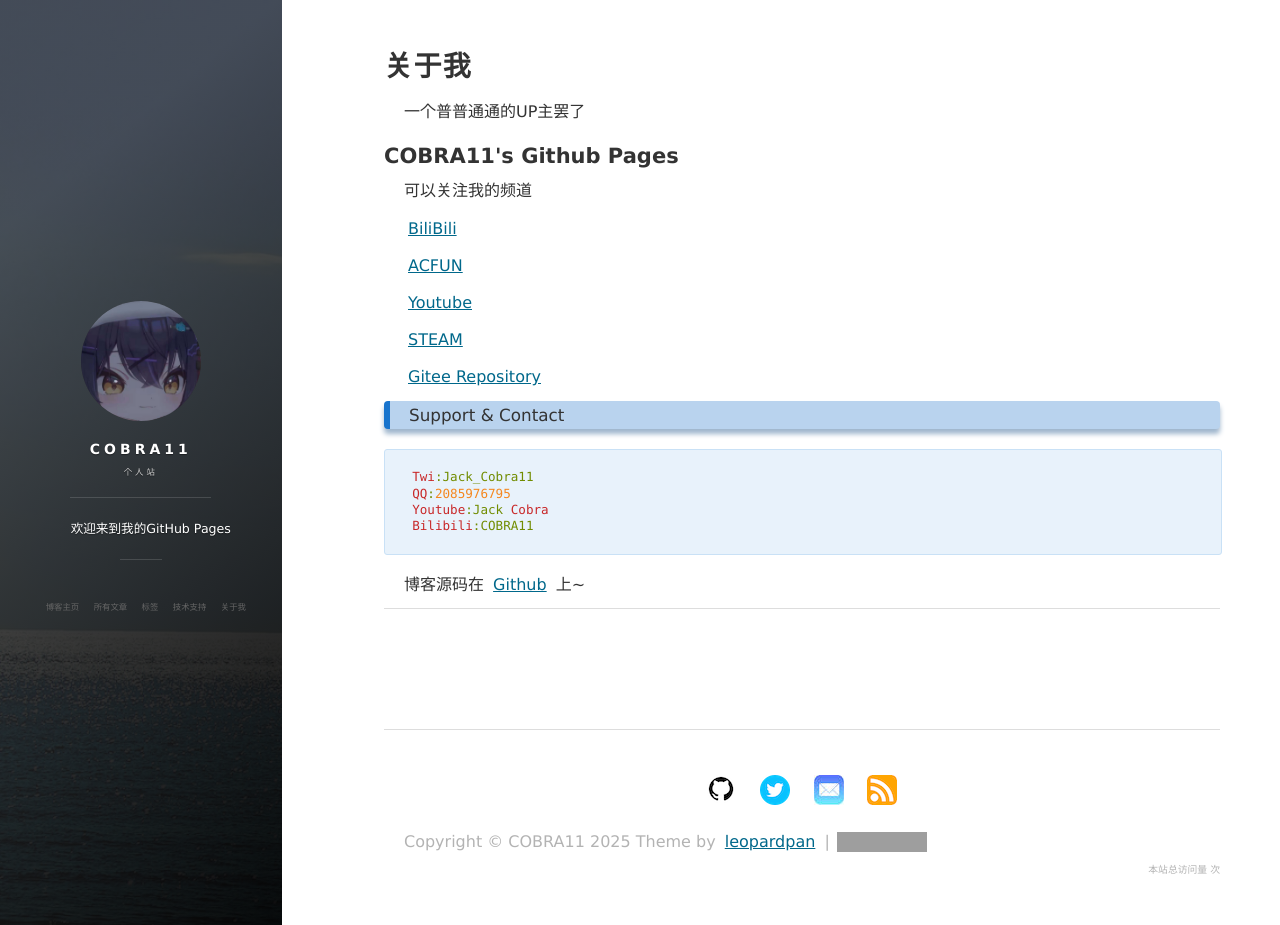
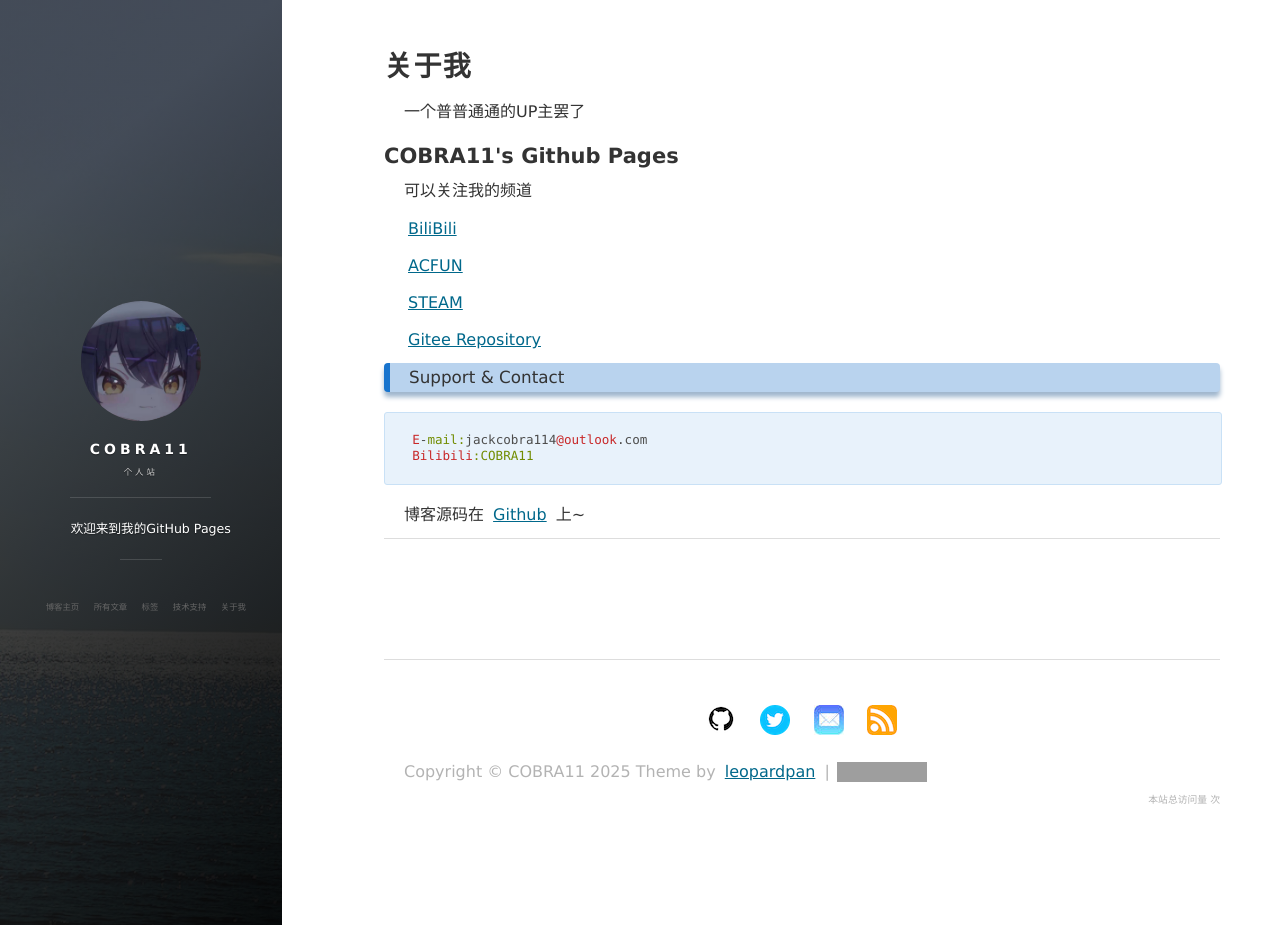
Before and after one commit to JackCobra11/JackCobra11.github.io, a Jekyll site: the page built from about.md, in a window 1280 px wide and 925 px high. Built offline with Jekyll 4.4.1, drawn with Linux system fonts in a browser that asks for light colours; nearby versions of some CDN libraries; comment, search, counter and statistics services are not loaded; grey boxes are pictures that could not be loaded.

Commit message:
Update about.md

````diff
--- a/about.md
+++ b/about.md
@@ -13,8 +13,6 @@
 
 <a target="_blank" href='https://www.acfun.cn/u/13268855'>ACFUN</a>
 
-<a target="_blank" href='https://www.youtube.com/channel/UC6bz1csHtb0J1y1uUX1QbQQ'>Youtube</a>
-
 <a target="_blank" href='http://steamcommunity.com/id/JackCobra'>STEAM</a>
 
 <a target="_blank" href='https://gitee.com/COBRA11/JackCobra/blob/master/README.md'>Gitee Repository</a>
@@ -24,9 +22,7 @@
 <h3> Support & Contact </h3>
 
 ```
-Twi:Jack_Cobra11
-QQ:2085976795
-Youtube:Jack Cobra
+E-mail:jackcobra114@outlook.com
 Bilibili:COBRA11
 ```
 
````
